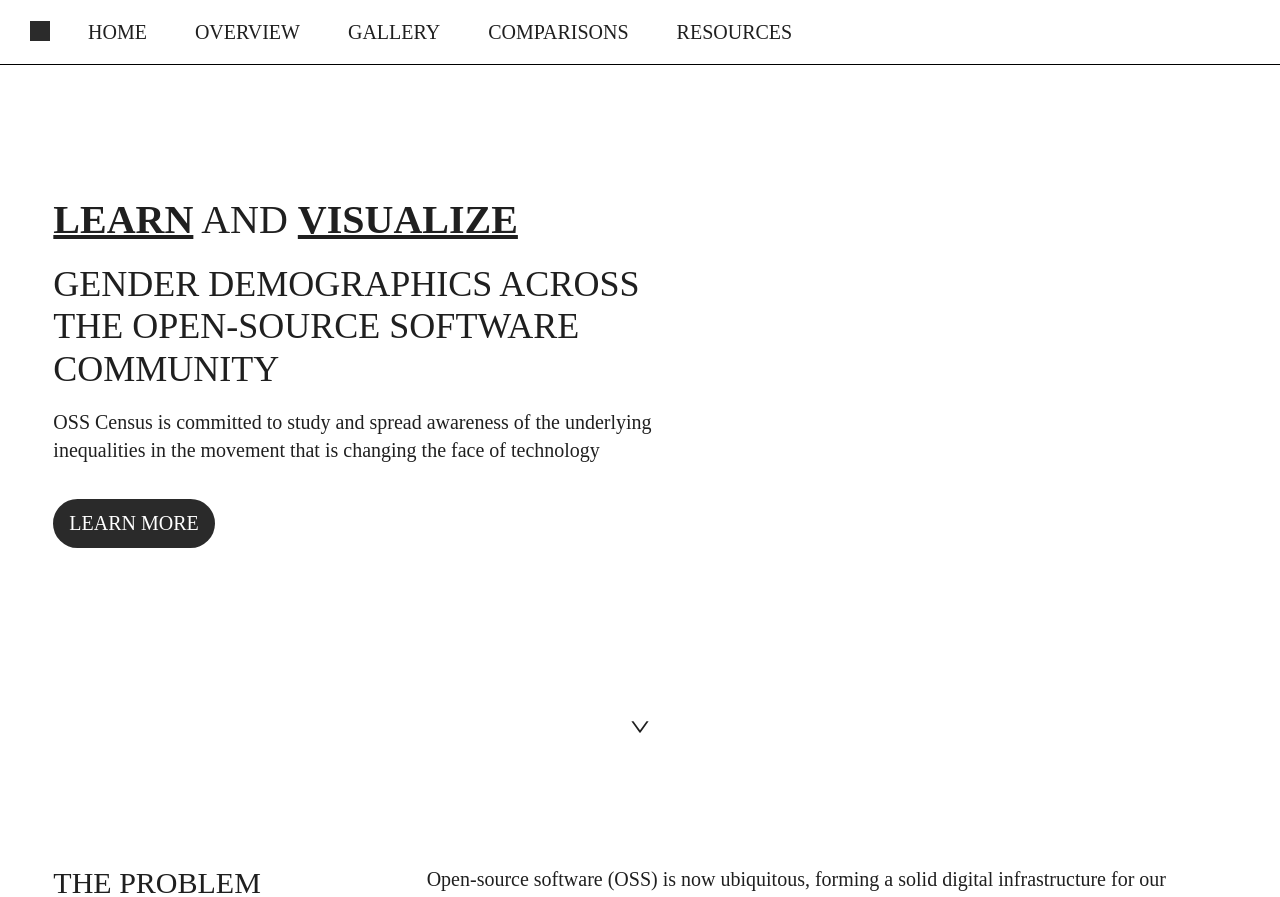
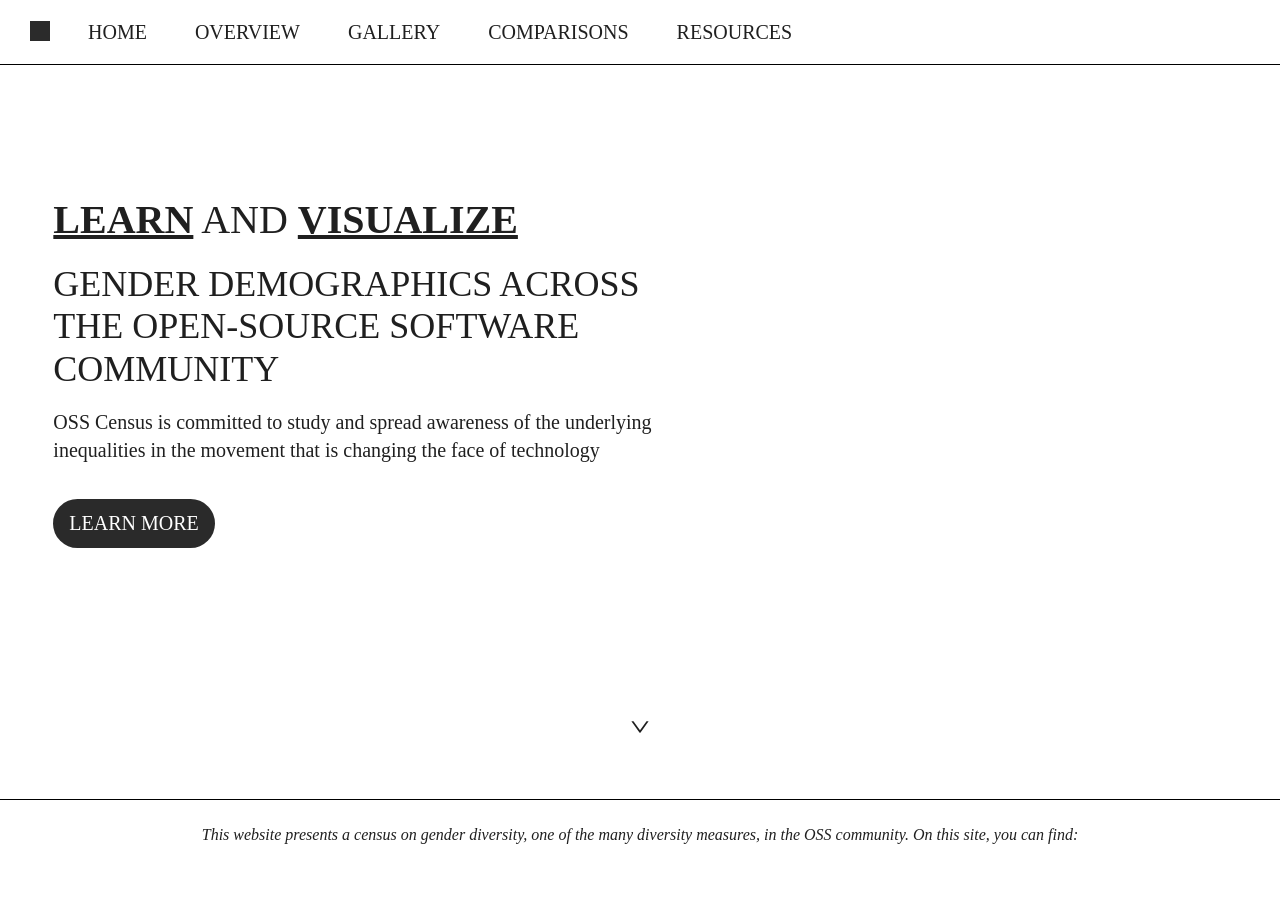
Before and after one commit to CMUSTRUDEL/oss-census, a React (Create React App) app: page / in a window 1280 px wide. Shown: the top 897 px of the page. Built offline with nearby package versions, Linux system fonts and the light colour scheme; a web font is replaced by a local one.

Commit message:
Home: add page description little line

```diff
--- a/src/pages/home/Home.js
+++ b/src/pages/home/Home.js
@@ -72,6 +72,11 @@ export default function Home(props) {
         description={intro.description}
         button={intro.button}
       />
+      <Divider style={{marginTop: "-1px"}}/>
+      <Typography.Text italic style={{fontSize: "16px"}}>
+        This website presents a census on gender diversity, one of the many diversity measures,
+        in the OSS community. On this site, you can find:
+      </Typography.Text>
       <SiderLayout
         size="sm"
         title={problem.title}
```
